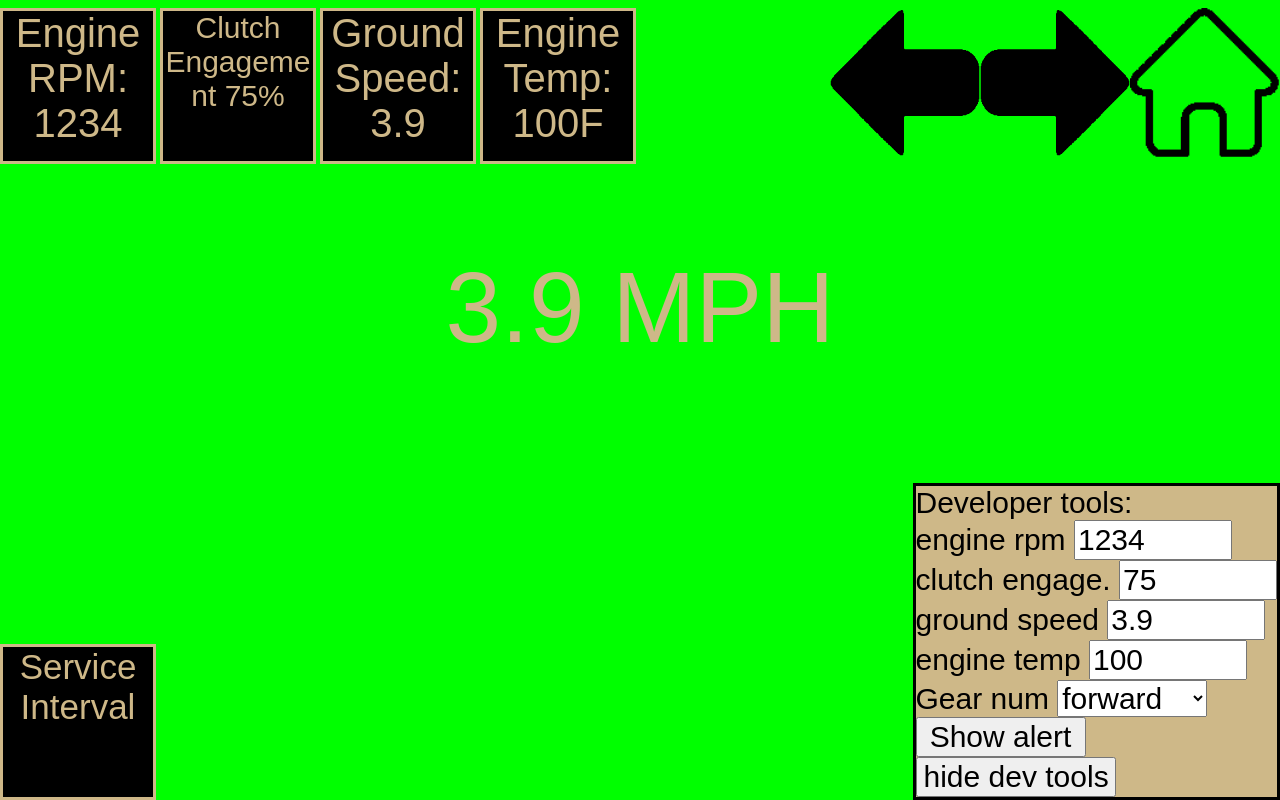
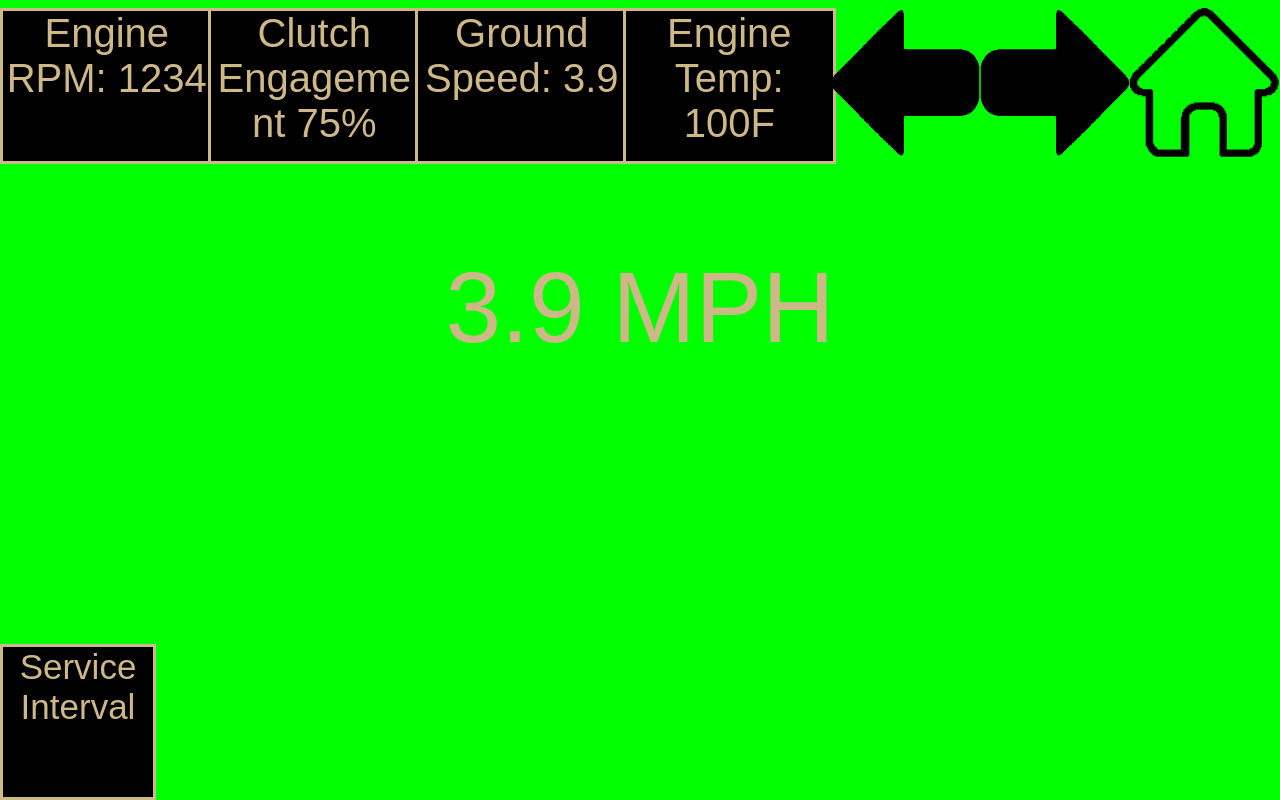
Before and after one commit to nathan-sprague/instrumentation_website, a plain HTML site: page index.html in a window 1280 px wide. Drawn offline with Linux system fonts and the light colour scheme.

Commit message:
more updates

```diff
--- a/index.html
+++ b/index.html
@@ -4,23 +4,23 @@
    <title>PQS Tractor Display</title>
   </head>
 <body style="background-color: rgb(0,255,0); font-family: sans-serif; font-size: 40px;">
-  <div id="rpmDiv" style="position:absolute;left:0px;height:150px;width:150px;border:solid; text-align: center; background-color: rgb(0,0,0); color:#CEB888;" onclick="buttonPressed('rpm');">Engine RPM: <span id="rpmDisp">1234</span></div>
-  <div id="clutchDiv" style="position:absolute;left:160px;height:150px;width:150px;border:solid;overflow-wrap:break-word; font-size: 30px;text-align: center; background-color: rgb(0,0,0); color:#CEB888;" onclick="buttonPressed('clutch');">Clutch Engagement <span id="clutchDisp">75</span>%</div>
-  <div id="groundDiv" onclick="buttonPressed('gnd');" style="position:absolute;left:320px;height:150px;width:150px;border:solid;text-align: center; background-color: rgb(0,0,0); color:#CEB888;">Ground Speed: <span id="gndDisp">3.9</span></div>
-  <div id="tempDiv" onclick="buttonPressed('temp');" style="position:absolute;left:480px;height:150px;width:150px;border:solid;text-align: center; background-color: rgb(0,0,0); color:#CEB888;">Engine Temp: <span id="tempDisp">100</span>F</div>
+  <div id="rpmDiv" style="position:absolute;left:0px;height:150px;width:calc((100% - 450px)/4);border:solid; text-align: center; background-color: rgb(0,0,0); color:#CEB888;" onclick="buttonPressed('rpm');">Engine RPM: <span id="rpmDisp">1234</span></div>
+
+  <div id="clutchDiv" style="position:absolute;left:calc((100% - 450px) / 4);height:150px;width:calc((100% - 450px)/4);border:solid;overflow-wrap:break-word;text-align: center; background-color: rgb(0,0,0); color:#CEB888;" onclick="buttonPressed('clutch');">Clutch Engagement <span id="clutchDisp">75</span>%</div>
+  <div id="groundDiv" onclick="buttonPressed('gnd');" style="position:absolute;left:calc(2*(100% - 450px) / 4);;height:150px;width:calc((100% - 450px)/4);border:solid;text-align: center; background-color: rgb(0,0,0); color:#CEB888;">Ground Speed: <span id="gndDisp">3.9</span></div>
+  <div id="tempDiv" onclick="buttonPressed('temp');" style="position:absolute;left:calc(3*(100% - 450px) / 4);;height:150px; width:calc((100% - 450px) / 4);border:solid;text-align: center; background-color: rgb(0,0,0); color:#CEB888;">Engine Temp: <span id="tempDisp">100</span>F</div>
 
 
 
-    <img src="home.png" style="position:absolute; right:0px; width:150px;height:150px;"  onclick="buttonPressed('home');">
-   <img id="rightButton" src="left.png" style="position:absolute; right:150px; width:150px;height:150px; -webkit-transform: scaleX(-1); transform: scaleX(-1);" onclick="buttonPressed('right');">
-    <img id="leftButton" src="left.png" style="position:absolute; right:300px; width:150px;height:150px;"  onclick="buttonPressed('left');">
+  <img src="home.png" style="position:absolute; right:0px; width:150px;height:150px;"  onclick="buttonPressed('home');">
+  <img id="rightButton" src="left.png" style="position:absolute; right:150px; width:150px;height:150px; -webkit-transform: scaleX(-1); transform: scaleX(-1);" onclick="buttonPressed('right');">
+  <img id="leftButton" src="left.png" style="position:absolute; right:300px; width:150px;height:150px;"  onclick="buttonPressed('left');">
 
 
   <div id="GearDiv" style="position:absolute; left:calc(50% - 250px); top:calc(50% - 150px); text-align: center; width:500px; height:300px; font-size: 100px; color:#CEB888;">3.9 MPH</div>
 
 
-  <div id="serviceDiv" onclick="location.href = 'service.html'" style="position:absolute;left:0px; bottom:0; height:150px;width:150px;border:solid; text-align: center; background-color: rgb(0,0,0); font-size: 35px; color:#CEB888;"
-  >
+  <div id="serviceDiv" onclick="location.href = 'service.html'" style="position:absolute;left:0px; bottom:0; height:150px;width:150px;border:solid; text-align: center; background-color: rgb(0,0,0); font-size: 35px; color:#CEB888;">
   Service Interval
   </div>
 
@@ -39,7 +39,7 @@
 
   </div>
 
-  <div id="devTools" style="position:absolute;right:0; bottom:0; background-color:#CEB888; font-size: 30px; border:solid;">
+  <div id="devTools" style="position:absolute;right:0; bottom:0; background-color:#CEB888; font-size: 30px; border:solid; visibility: hidden;">
   Developer tools:<br>
   engine rpm <input id="rpmInput" type="number" value=1234 style="font-size:30px; width:150px;" onchange="updateVals();"><br>
   clutch engage. <input id="clutchInput" type="number" value=75 style="font-size:30px; width:150px;" onchange="updateVals();"><br>
@@ -70,39 +70,53 @@
     document.getElementById("tempDisp").innerHTML = document.getElementById("tempInput").value
     buttonPressed("none")
 
-    if (document.getElementById("gndInput").value >= 5){
-      document.body.style.backgroundColor = "red"
-    } else if (document.getElementById("gndInput").value > 4.5){
-      document.body.style.backgroundColor = "yellow"
-    } else {
-      document.body.style.backgroundColor = "rgb(0,255,0)"
+
+    if (!alerting && document.getElementById("tempInput").value>123 && textNum != 4){
+      changeAlert();
     }
+
+
   }
 
 textNum = 3
 alerting = false;
+home = true;
+
+const queryString = window.location.search;
+const searchParams = new URLSearchParams(queryString);
+
+if (searchParams.has("dev")){
+  console.log(searchParams.get("dev"));
+  document.getElementById('devTools').style.visibility='visible';
+
+}
 
 function buttonPressed(buttonName){
   console.log(buttonName)
   texts = [document.getElementById("gearNum").value,
             document.getElementById("rpmInput").value + " rpm",
             "Clutch Engagement:<br>" + document.getElementById("clutchInput").value + " %",
-            document.getElementById("gndInput").value + " mph",
+            document.getElementById("gndInput").value + " MPH",
             document.getElementById("tempInput").value + " F"]
   if (buttonName == "left"){
     textNum -= 1;
   } else if (buttonName == "right"){
     textNum += 1;
   } else if (buttonName == "home"){
+    home = true;
     textNum = 3;
   } else if (buttonName == "rpm"){
     textNum = 1;
+    home = false;
   } else if (buttonName == "clutch"){
     textNum = 2;
+    home = false;
   } else if (buttonName == "gnd"){
     textNum = 3;
+    home = false;
   } else if (buttonName == "temp"){
     textNum = 4;
+    home = false;
   }
 
   if (textNum < 1){
@@ -127,9 +141,46 @@ function buttonPressed(buttonName){
     document.getElementById("rightButton").style.visibility="hidden";
     document.getElementById("leftButton").style.visibility="hidden";
   }
+
   document.getElementById("GearDiv").innerHTML = texts[textNum];
 
+  if (textNum == 3){
+      if (document.getElementById("gndInput").value >= 5){
+        document.body.style.backgroundColor = "red"
+      } else if (document.getElementById("gndInput").value > 4.5){
+        document.body.style.backgroundColor = "yellow"
+      } else {
+        document.body.style.backgroundColor = "rgb(0,255,0)"
+      }
+    } else if (textNum == 2) { // clutch
+      if (document.getElementById("clutchInput").value >= 100){
+        document.body.style.backgroundColor = "rgb(0,255,0)"
+      } else if (document.getElementById("clutchInput").value >= 80){
+        document.body.style.backgroundColor = "yellow"
+      } else {
+        document.body.style.backgroundColor = "red"
+      }
+    } else if (textNum == 4) { // temp
+      if (document.getElementById("tempInput").value >= 123){
+        document.body.style.backgroundColor = "red"
+      } else {
+        document.body.style.backgroundColor = "rgb(0,255,0)"
+      }
+    } else {
+      document.body.style.backgroundColor = "rgb(255,255,255)"
+    }
 }
+
+document.body.addEventListener('keydown', function(event) {
+    // if (home){
+      const key = event.key; // "ArrowRight", "ArrowLeft", "ArrowUp", or "ArrowDown"
+      if (key == "ArrowRight"){
+        buttonPressed("right");
+      } else if (key == "ArrowLeft"){
+        buttonPressed("left");
+      }
+    // }
+});
 
 function changeAlert(){
   let alert = document.getElementById("alertDiv")
@@ -137,7 +188,7 @@ function changeAlert(){
     alert.style.visibility = "hidden";
     alerting = false
   } else{
-    alert.style.visibility = "visible";
+    alert.style.visibility = "visible";127
     alerting = true;
   }
 }
```
Also changed, not shown: service.html (+3 -3 lines).
